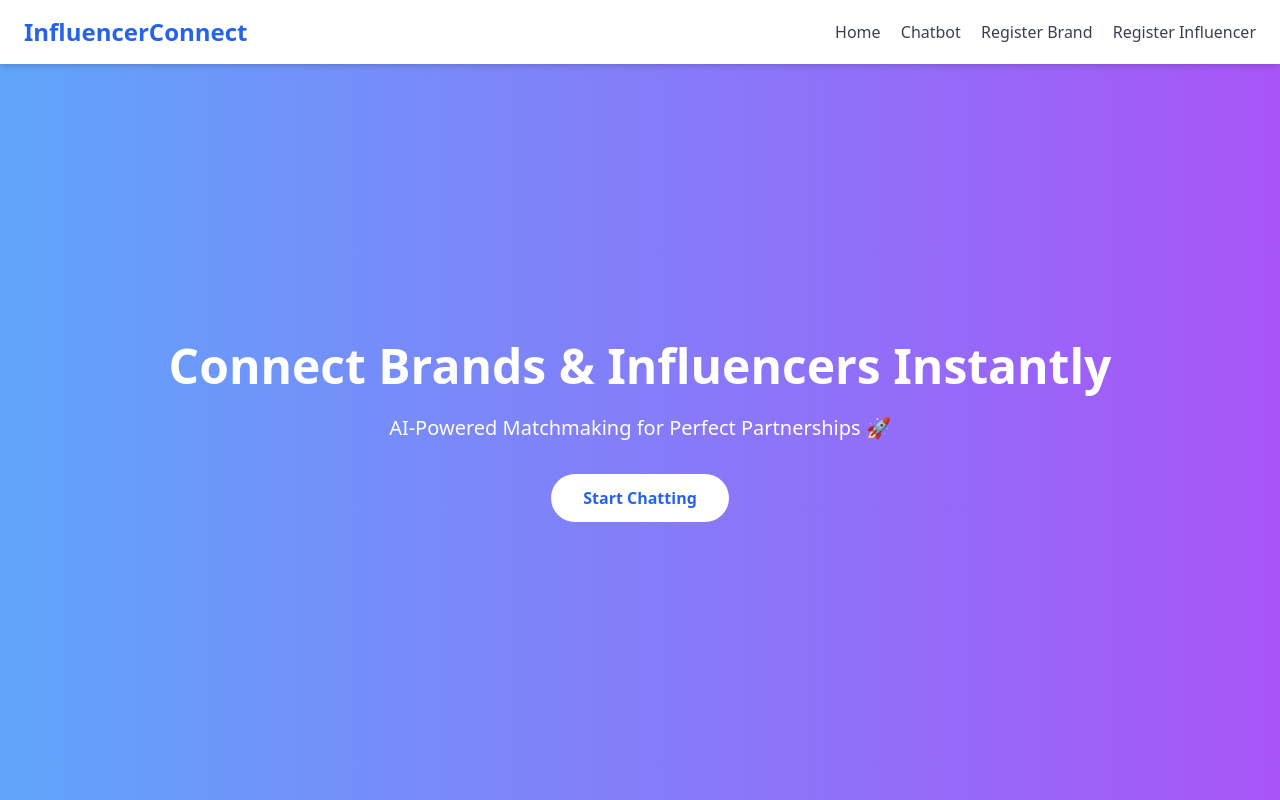
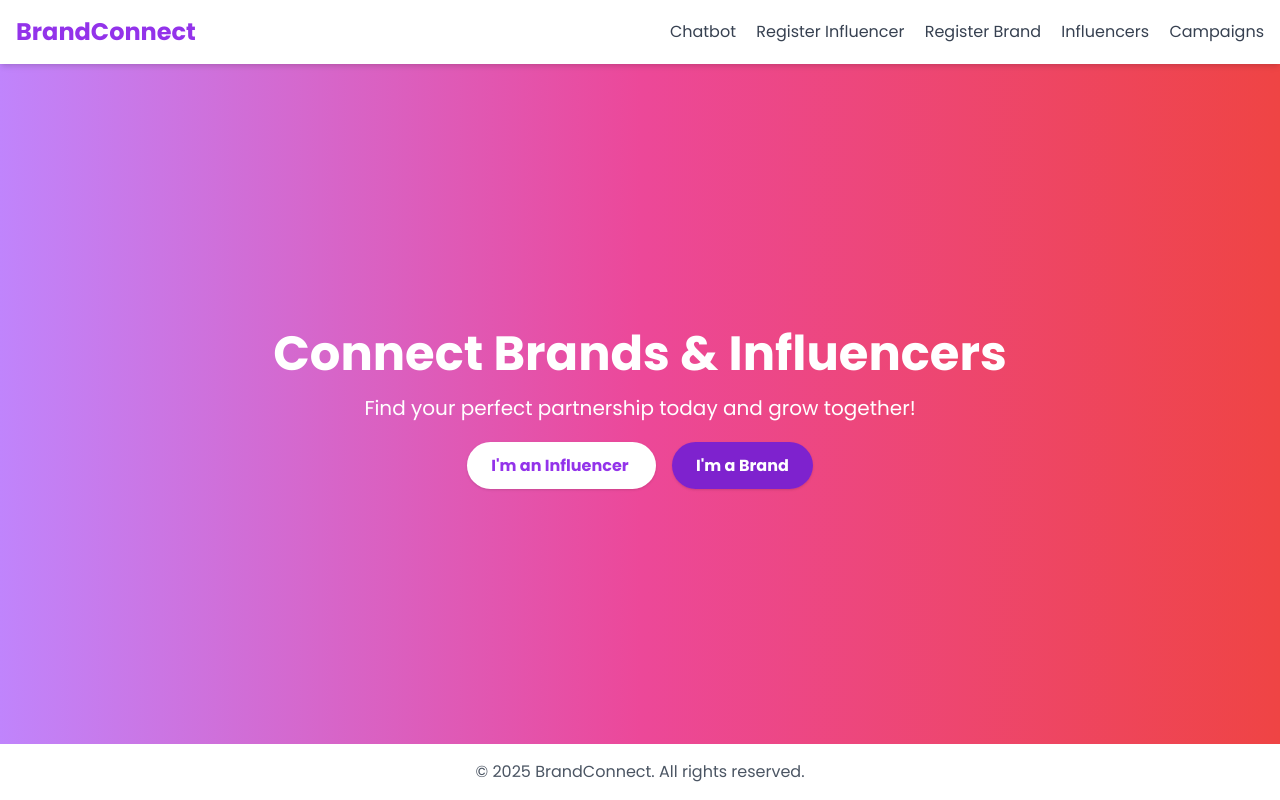
Before and after one commit to harsh-1315/influencer_connect, a Flask app: page / in a window 1280 px wide. Run offline with Flask 2, Linux system fonts and the light colour scheme; some libraries are stand-ins or nearby versions.

Commit message:
Upgrade home page design

```diff
--- a/templates/home.html
+++ b/templates/home.html
@@ -1,32 +1,48 @@
-<!-- templates/home.html -->
 <!DOCTYPE html>
 <html lang="en">
 <head>
     <meta charset="UTF-8">
-    <title>Influencer Connect</title>
+    <title>Welcome | Brand & Influencer Connect</title>
     <script src="https://cdn.tailwindcss.com"></script>
+    <link href="https://fonts.googleapis.com/css2?family=Poppins:wght@400;700&display=swap" rel="stylesheet">
+    <style>
+        body {
+            font-family: 'Poppins', sans-serif;
+        }
+    </style>
 </head>
-<body class="bg-gradient-to-r from-blue-400 to-purple-500 min-h-screen flex flex-col">
+<body class="bg-gradient-to-r from-purple-400 via-pink-500 to-red-500 min-h-screen flex flex-col">
 
     <!-- Navbar -->
-    <nav class="bg-white shadow-md">
-        <div class="container mx-auto px-6 py-4 flex justify-between items-center">
-            <h1 class="text-2xl font-bold text-blue-600">InfluencerConnect</h1>
-            <div class="space-x-4">
-                <a href="/" class="text-gray-700 hover:text-blue-600">Home</a>
-                <a href="/chatbot" class="text-gray-700 hover:text-blue-600">Chatbot</a>
-                <a href="/register-brand" class="text-gray-700 hover:text-blue-600">Register Brand</a>
-                <a href="/register-influencer" class="text-gray-700 hover:text-blue-600">Register Influencer</a>
-            </div>
+    <nav class="bg-white shadow-md p-4 flex justify-between items-center">
+        <h1 class="text-2xl font-bold text-purple-600">BrandConnect</h1>
+        <div class="space-x-4">
+            <a href="/chatbot" class="text-gray-700 hover:text-purple-500 font-medium">Chatbot</a>
+            <a href="/register-influencer" class="text-gray-700 hover:text-purple-500 font-medium">Register Influencer</a>
+            <a href="/register-brand" class="text-gray-700 hover:text-purple-500 font-medium">Register Brand</a>
+            <a href="/influencers" class="text-gray-700 hover:text-purple-500 font-medium">Influencers</a>
+            <a href="/campaigns" class="text-gray-700 hover:text-purple-500 font-medium">Campaigns</a>
         </div>
     </nav>
 
     <!-- Hero Section -->
-    <section class="flex-grow flex flex-col justify-center items-center text-center text-white px-6">
-        <h2 class="text-5xl font-bold mb-6">Connect Brands & Influencers Instantly</h2>
-        <p class="text-xl mb-8">AI-Powered Matchmaking for Perfect Partnerships 🚀</p>
-        <a href="/chatbot" class="bg-white text-blue-600 font-semibold py-3 px-8 rounded-full hover:bg-gray-100 transition">Start Chatting</a>
+    <section class="flex-1 flex flex-col items-center justify-center text-center text-white px-6">
+        <h1 class="text-5xl font-bold mb-4">Connect Brands & Influencers</h1>
+        <p class="text-xl mb-8">Find your perfect partnership today and grow together!</p>
+        <div class="space-x-4">
+            <a href="/register-influencer" class="bg-white text-purple-600 font-bold py-3 px-6 rounded-full shadow hover:bg-purple-100 transition">
+                I'm an Influencer
+            </a>
+            <a href="/register-brand" class="bg-purple-700 text-white font-bold py-3 px-6 rounded-full shadow hover:bg-purple-800 transition">
+                I'm a Brand
+            </a>
+        </div>
     </section>
+
+    <!-- Footer -->
+    <footer class="bg-white text-center text-gray-600 py-4">
+        © 2025 BrandConnect. All rights reserved.
+    </footer>
 
 </body>
 </html>
```
